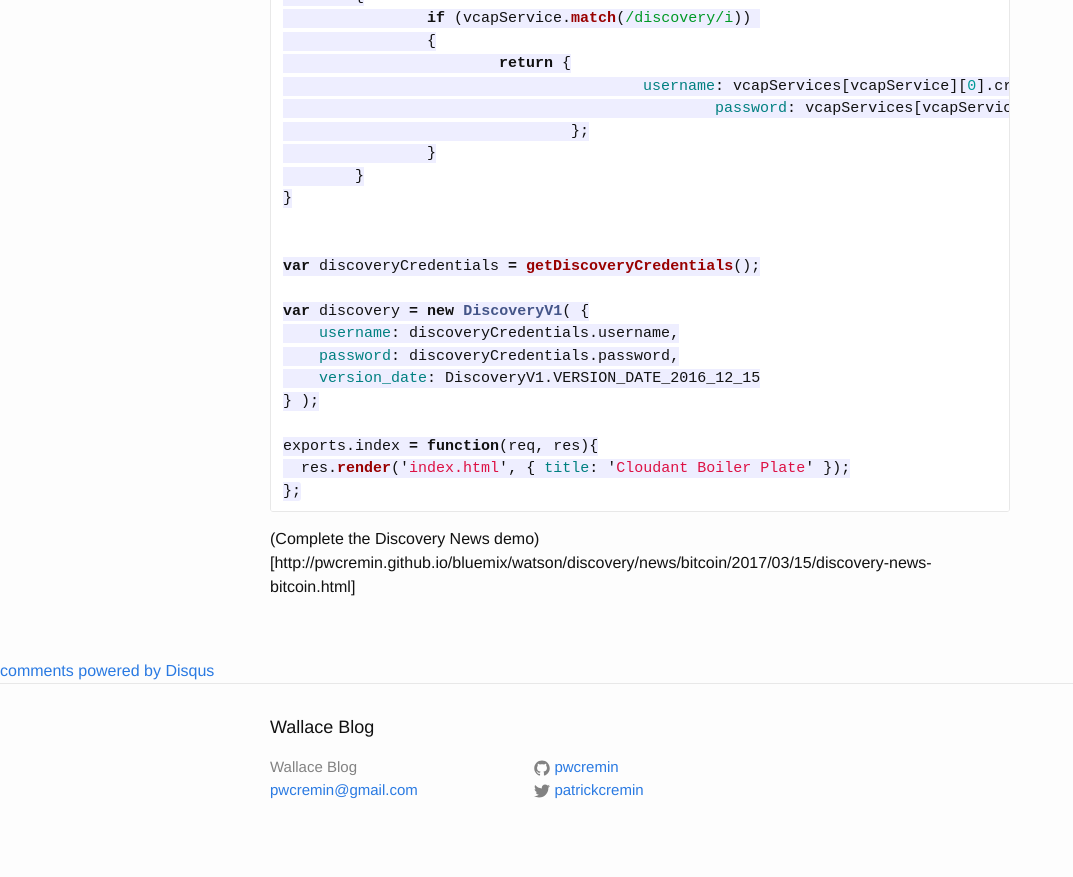
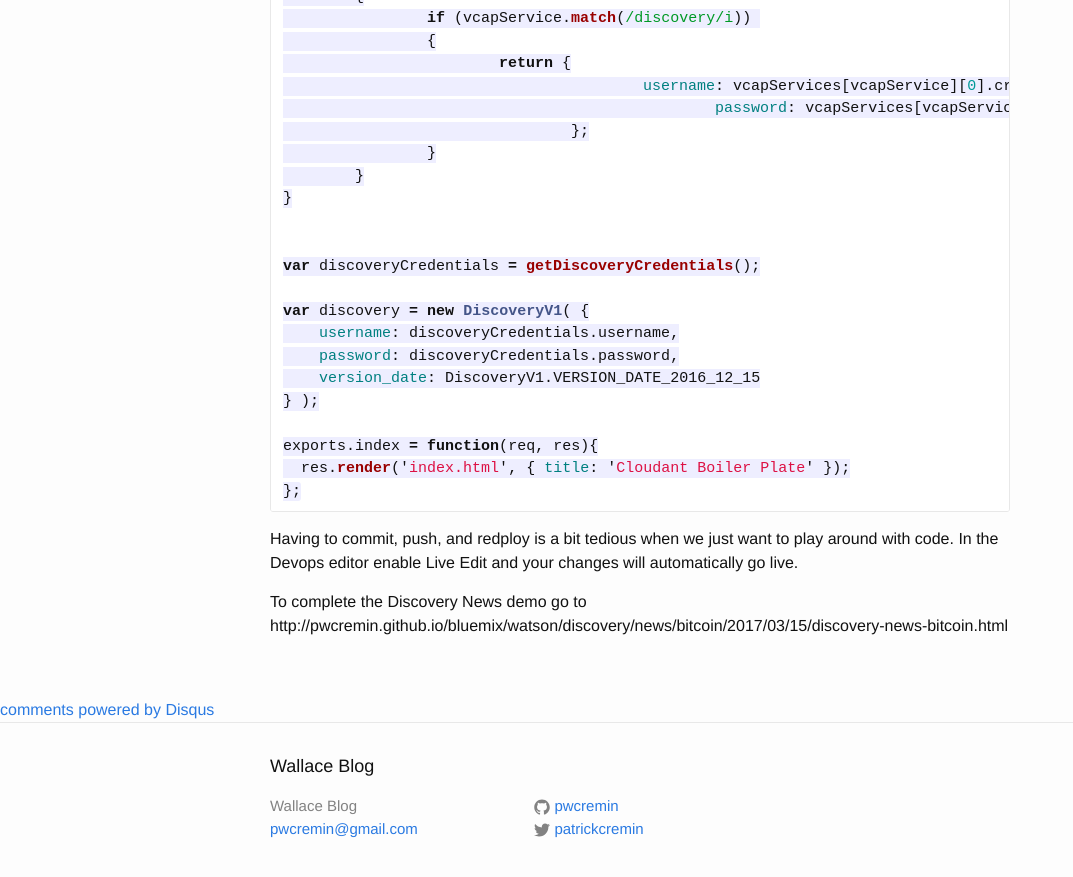
Before and after one commit to pwcremin/pwcremin.github.io, a Jekyll site: the page built from _posts/2017-03-17-learn-bluemix-devops.markdown, in a window 1280 px wide and 900 px high, scrolled down 5430 px. Shown: the top 877 px of the window, without its empty margins (0-1073 px from the left). Built offline with Jekyll 4.4.1, drawn with Linux system fonts in a browser that asks for light colours; comment, search, counter and statistics services are not loaded.

Commit message:
Update 2017-03-17-learn-bluemix-devops.markdown

````diff
--- a/_posts/2017-03-17-learn-bluemix-devops.markdown
+++ b/_posts/2017-03-17-learn-bluemix-devops.markdown
@@ -190,4 +190,6 @@ exports.index = function(req, res){
 };
 ```
 
-(Complete the Discovery News demo)[http://pwcremin.github.io/bluemix/watson/discovery/news/bitcoin/2017/03/15/discovery-news-bitcoin.html]
+Having to commit, push, and redploy is a bit tedious when we just want to play around with code.  In the Devops editor enable Live Edit and your changes will automatically go live.
+
+To complete the Discovery News demo go to http://pwcremin.github.io/bluemix/watson/discovery/news/bitcoin/2017/03/15/discovery-news-bitcoin.html
````
